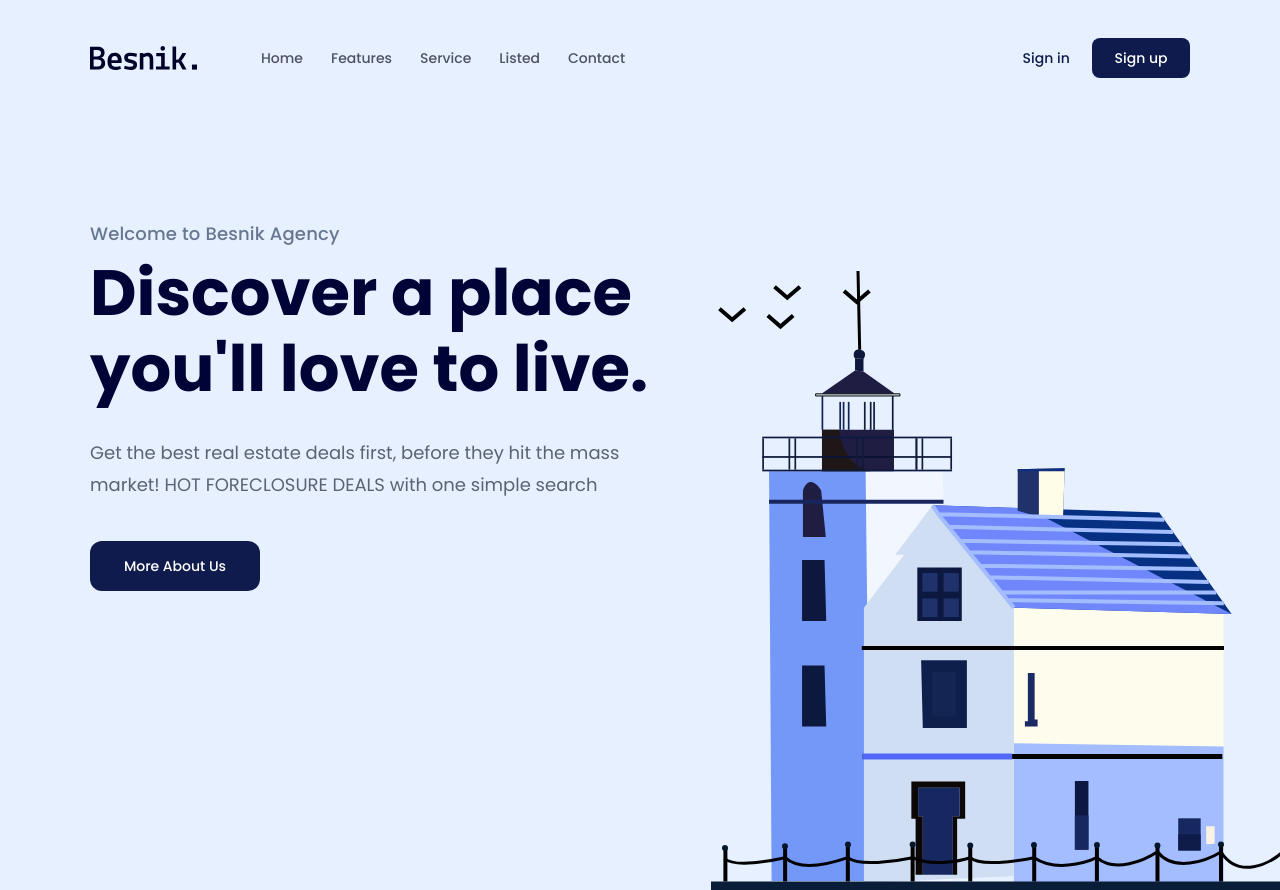
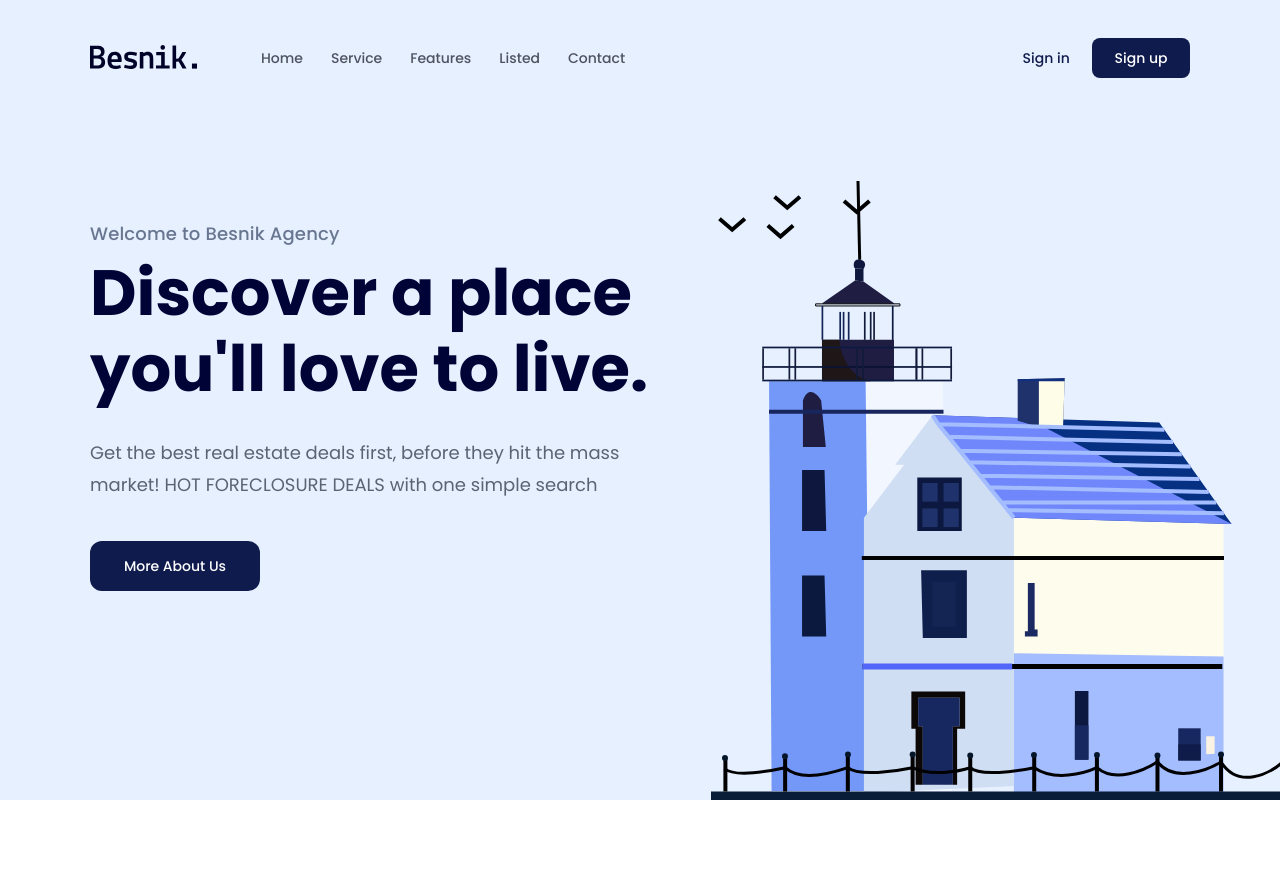
Before and after one commit to Animus0809/f8-htmlcss-01, a plain HTML site: page index.html in a window 1280 px wide. Shown: the top 890 px of the page. Drawn offline with Linux system fonts and the light colour scheme.

Commit message:
Fix header bug

```diff
--- a/assets/css/styles.css
+++ b/assets/css/styles.css
@@ -4,6 +4,10 @@
 
 :root {
     --primary-color: #0F1B4C;
+}
+
+html, body {
+    scroll-behavior: smooth;
 }
 
 html {
@@ -65,13 +69,12 @@ a {
     display: flex;
     flex-direction: column;
     background: #E6F0FF;
-    height: 100vh;
+    height: calc(100vh - 90px);
 }
 
 .navbar {
     display: flex;
     align-items: center;
-    /* padding-top: 38px; */
     padding: 12px 0;
 }
 
--- a/index.html
+++ b/index.html
@@ -21,22 +21,24 @@
         <link rel="stylesheet" href="./assets/css/styles.css " />
     </head>
     <body>
-        <main>
+        <main id="home">
             <!-- Header -->
             <header class="fixed-header">
                 <div class="content">
                     <!-- Navbar -->
                     <nav class="navbar">
                         <!-- Logo -->
-                        <img src="./assets/img/logo.svg" alt="Besnik." />
+                        <a href="#!"
+                            ><img src="./assets/img/logo.svg" alt="Besnik."
+                        /></a>
 
                         <!-- Navigation -->
                         <ul>
-                            <li><a href="#!">Home</a></li>
-                            <li><a href="#!">Features</a></li>
-                            <li><a href="#!">Service</a></li>
-                            <li><a href="#!">Listed</a></li>
-                            <li><a href="#!">Contact</a></li>
+                            <li><a href="#home">Home</a></li>
+                            <li><a href="#service">Service</a></li>
+                            <li><a href="#features">Features</a></li>
+                            <li><a href="#listed">Listed</a></li>
+                            <li><a href="#contact">Contact</a></li>
                         </ul>
 
                         <!-- Action -->
@@ -131,7 +133,7 @@
             </div>
 
             <!-- Guides -->
-            <div class="guides">
+            <div id="service" class="guides">
                 <div class="content">
                     <h2 class="sub-title">How its works?</h2>
                     <div class="desc">
@@ -198,7 +200,7 @@
             </div>
 
             <!-- Featured -->
-            <div class="featured">
+            <div id="features" class="featured">
                 <div class="content">
                     <header>
                         <h2 class="sub-title">Featured Properties</h2>
@@ -343,7 +345,7 @@
             </div>
 
             <!-- Stats -->
-            <div class="stats">
+            <div id="listed" class="stats">
                 <div class="content">
                     <div class="row">
                         <div class="img-block">
@@ -509,7 +511,7 @@
             </div>
 
             <!-- Subscription -->
-            <div class="subscription">
+            <div id="contact" class="subscription">
                 <div class="content">
                     <div class="body">
                         <div class="info">
```
